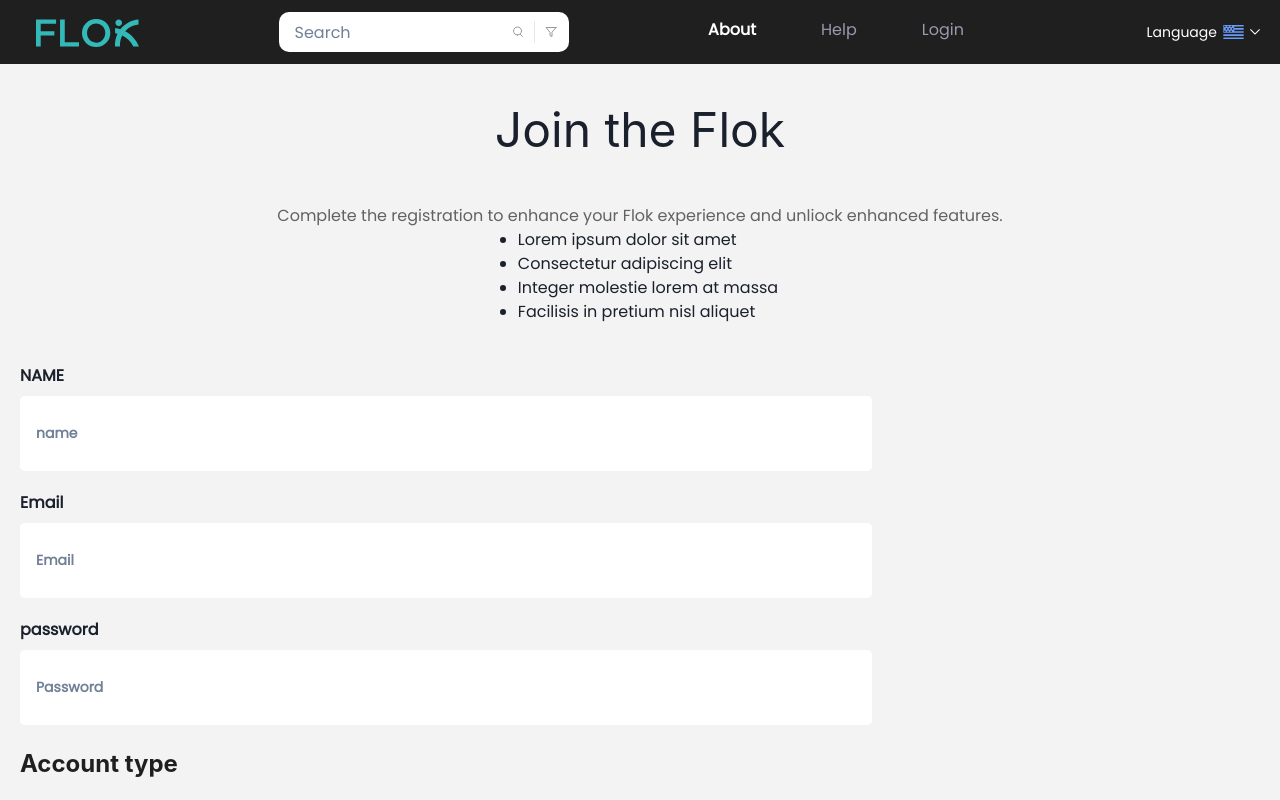
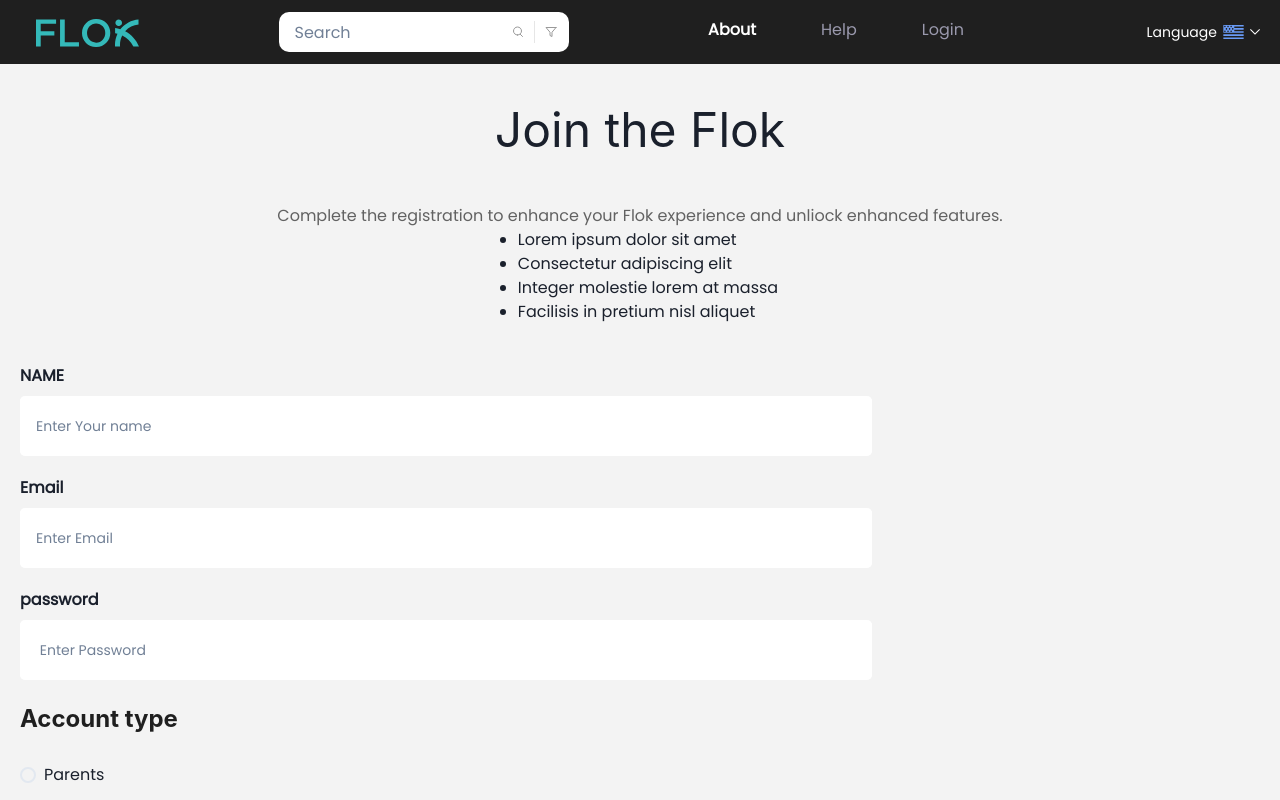
Before and after one commit to Ahtisham8952/flok-frontend, a Next.js app: page /signup in a window 1280 px wide. Shown: the top 800 px of the page. Built offline with nearby package versions, Linux system fonts and the light colour scheme.

Commit message:
updat sign

```diff
--- a/src/components/core/SignUp/Registration.jsx
+++ b/src/components/core/SignUp/Registration.jsx
@@ -49,29 +49,29 @@ const Registration = () => {
 
     <FormControl >
         <FormLabel fontWeight={'700'}>NAME </FormLabel>
-        <Box h={{base:'45px',md:'75px'}} bg="white" borderRadius="5px">
+        <Box h={{base:'45px',xl:'60px',xxl:'60px',xxxl:'90px'}} bg="white" borderRadius="5px">
         <Input fontSize="14px"
-            fontWeight="600"
+            fontWeight="400"
             type='text'
-            lineHeight={"150%"} h='100%' placeholder='name' border="none" _focusVisible={{border:'none'}}  />
+            lineHeight={"150%"} h='100%' placeholder='Enter Your name' border="none" _focusVisible={{border:'none'}}  />
         </Box>
       </FormControl>
       <FormControl >
         <FormLabel fontWeight={'700'}>Email </FormLabel>
-        <Box h={{base:'45px',md:'75px'}} bg="white" borderRadius="5px">
+        <Box h={{base:'45px',xl:'60px',xxl:'60px',xxxl:'90px'}} bg="white" borderRadius="5px">
         <Input fontSize="14px"
-            fontWeight="600"
+            fontWeight="400"
             type='email'
-            lineHeight={"150%"} h='100%' placeholder='Email' border="none" _focusVisible={{border:'none'}}  />
+            lineHeight={"150%"} h='100%' placeholder='Enter Email' border="none" _focusVisible={{border:'none'}}  />
         </Box>
       </FormControl>
       <FormControl >
         <FormLabel fontWeight={'700'}>password </FormLabel>
-        <Box h={{base:'45px',md:'75px'}} bg="white" borderRadius="5px">
+        <Box h={{base:'45px',xl:'60px',xxl:'60px',xxxl:'90px'}} bg="white" borderRadius="5px">
         <Input fontSize="14px"
-            fontWeight="600"
+            fontWeight="400"
             type='password'
-            lineHeight={"150%"} h='100%' placeholder='Password' border="none" _focusVisible={{border:'none'}}  />
+            lineHeight={"150%"} h='100%' placeholder=' Enter Password' border="none" _focusVisible={{border:'none'}}  />
         </Box>
       </FormControl>
     </Box>
```
Also changed, not shown: src/components/core/Login/Loginpage.jsx (+4 -4 lines).
